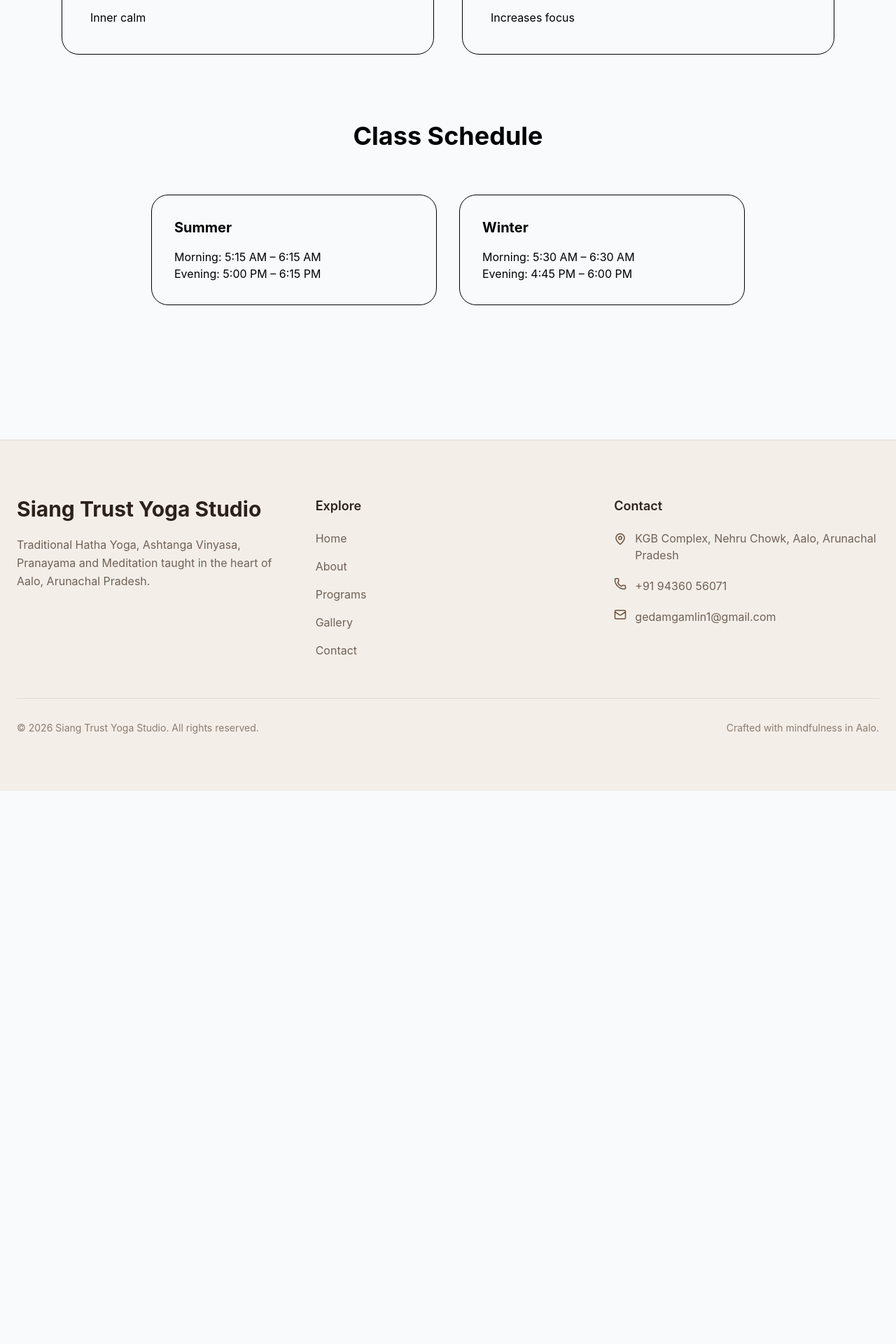
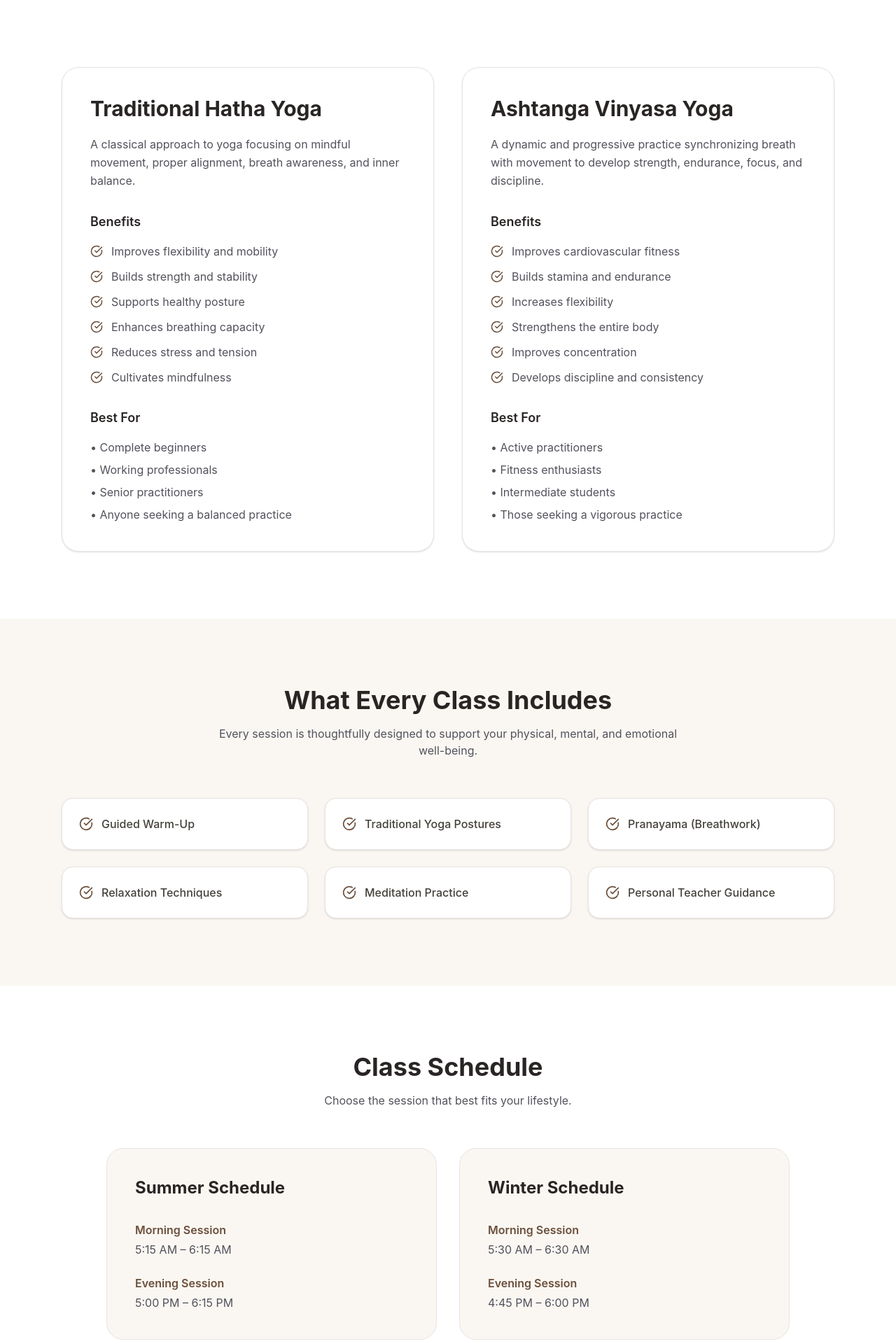
Before and after one commit to tunu7/siangtrust, a React (Vite) app: page /programs in a window 1280 px wide. Shown: the part 520-2440 px from the top of the page at 70% size. Before the commit the page ends 1650 px from the top, so only its background shows below. Built offline with nearby package versions, Linux system fonts and the light colour scheme.

Commit message:
programs page

```diff
--- a/src/pages/Programs.tsx
+++ b/src/pages/Programs.tsx
@@ -1,114 +1,276 @@
 import MainLayout from "../layouts/MainLayout";
+import { Helmet } from "react-helmet-async";
+import { Link } from "react-router-dom";
+import { motion } from "framer-motion";
+import { CheckCircle } from "lucide-react";
 
 function Programs() {
   return (
     <MainLayout>
+      <Helmet>
+        <title>Programs | Siang Trust Yoga Studio</title>
+      </Helmet>
 
-      <section className="pt-32 pb-24">
-        <div className="max-w-6xl mx-auto px-6">
+      {/* HERO SECTION */}
+      <section className="pt-36 pb-24 bg-[#FAF7F2]">
+        <div className="max-w-6xl mx-auto px-6 text-center">
+          <span className="text-[#6B4F3B] font-semibold uppercase tracking-wider">
+            Our Programs
+          </span>
 
-          <h1 className="text-5xl font-bold text-center">
-            Our Programs
+          <h1 className="text-5xl md:text-6xl font-bold mt-4 text-stone-800">
+            Traditional Yoga Practices for Modern Life
           </h1>
 
-          <p className="text-center mt-6 text-zinc-500">
-            Two complementary paths.
-            One sincere practice.
+          <p className="mt-8 text-lg text-zinc-600 max-w-3xl mx-auto leading-relaxed">
+            Strengthen your body, calm your mind, and cultivate lasting
+            well-being through authentic yoga practice. Whether you are a
+            beginner or an experienced practitioner, our classes provide a
+            structured path rooted in tradition and personal guidance.
           </p>
+        </div>
+      </section>
 
-          <div className="grid md:grid-cols-2 gap-10 mt-20">
-
+      {/* PROGRAMS */}
+      <section className="py-24 bg-white">
+        <div className="max-w-6xl mx-auto px-6">
+          <div className="grid lg:grid-cols-2 gap-10">
             <ProgramCard
               title="Traditional Hatha Yoga"
+              description="A classical approach to yoga focusing on mindful movement, proper alignment, breath awareness, and inner balance."
               benefits={[
-                "Improves flexibility",
-                "Builds strength",
-                "Enhances balance",
-                "Inner calm",
+                "Improves flexibility and mobility",
+                "Builds strength and stability",
+                "Supports healthy posture",
+                "Enhances breathing capacity",
+                "Reduces stress and tension",
+                "Cultivates mindfulness",
+              ]}
+              suitableFor={[
+                "Complete beginners",
+                "Working professionals",
+                "Senior practitioners",
+                "Anyone seeking a balanced practice",
               ]}
             />
 
             <ProgramCard
               title="Ashtanga Vinyasa Yoga"
+              description="A dynamic and progressive practice synchronizing breath with movement to develop strength, endurance, focus, and discipline."
               benefits={[
-                "Dynamic movement",
-                "Improves endurance",
-                "Builds stamina",
-                "Increases focus",
+                "Improves cardiovascular fitness",
+                "Builds stamina and endurance",
+                "Increases flexibility",
+                "Strengthens the entire body",
+                "Improves concentration",
+                "Develops discipline and consistency",
+              ]}
+              suitableFor={[
+                "Active practitioners",
+                "Fitness enthusiasts",
+                "Intermediate students",
+                "Those seeking a vigorous practice",
               ]}
             />
-
           </div>
-
         </div>
       </section>
 
-      <section className="pb-24">
-        <div className="max-w-4xl mx-auto px-6">
+      {/* CLASS INCLUDES */}
+      <section className="py-24 bg-[#FAF7F2]">
+        <div className="max-w-6xl mx-auto px-6 text-center">
+          <h2 className="text-4xl font-bold text-stone-800">
+            What Every Class Includes
+          </h2>
 
-          <h2 className="text-4xl font-bold text-center">
+          <p className="mt-4 text-zinc-600 max-w-2xl mx-auto">
+            Every session is thoughtfully designed to support your physical,
+            mental, and emotional well-being.
+          </p>
+
+          <div className="grid sm:grid-cols-2 lg:grid-cols-3 gap-6 mt-14">
+            <FeatureCard text="Guided Warm-Up" />
+            <FeatureCard text="Traditional Yoga Postures" />
+            <FeatureCard text="Pranayama (Breathwork)" />
+            <FeatureCard text="Relaxation Techniques" />
+            <FeatureCard text="Meditation Practice" />
+            <FeatureCard text="Personal Teacher Guidance" />
+          </div>
+        </div>
+      </section>
+
+      {/* SCHEDULE */}
+      <section className="py-24 bg-white">
+        <div className="max-w-5xl mx-auto px-6">
+          <h2 className="text-4xl font-bold text-center text-stone-800">
             Class Schedule
           </h2>
 
-          <div className="grid md:grid-cols-2 gap-8 mt-16">
+          <p className="text-center text-zinc-600 mt-4">
+            Choose the session that best fits your lifestyle.
+          </p>
 
-            <div className="border rounded-3xl p-8">
-              <h3 className="font-bold text-xl">
-                Summer
+          <div className="grid md:grid-cols-2 gap-8 mt-14">
+            <motion.div
+              whileHover={{ y: -5 }}
+              className="bg-[#FAF7F2] border border-stone-200 rounded-3xl p-10"
+            >
+              <h3 className="text-2xl font-bold text-stone-800">
+                Summer Schedule
               </h3>
 
-              <p className="mt-4">
-                Morning: 5:15 AM – 6:15 AM
+              <div className="mt-8 space-y-6">
+                <div>
+                  <p className="font-semibold text-[#6B4F3B]">
+                    Morning Session
                   </p>
-
-              <p>
-                Evening: 5:00 PM – 6:15 PM
+                  <p className="text-zinc-600 mt-1">
+                    5:15 AM – 6:15 AM
                   </p>
                 </div>
 
-            <div className="border rounded-3xl p-8">
-              <h3 className="font-bold text-xl">
-                Winter
+                <div>
+                  <p className="font-semibold text-[#6B4F3B]">
+                    Evening Session
+                  </p>
+                  <p className="text-zinc-600 mt-1">
+                    5:00 PM – 6:15 PM
+                  </p>
+                </div>
+              </div>
+            </motion.div>
+
+            <motion.div
+              whileHover={{ y: -5 }}
+              className="bg-[#FAF7F2] border border-stone-200 rounded-3xl p-10"
+            >
+              <h3 className="text-2xl font-bold text-stone-800">
+                Winter Schedule
               </h3>
 
-              <p className="mt-4">
-                Morning: 5:30 AM – 6:30 AM
+              <div className="mt-8 space-y-6">
+                <div>
+                  <p className="font-semibold text-[#6B4F3B]">
+                    Morning Session
                   </p>
-
-              <p>
-                Evening: 4:45 PM – 6:00 PM
+                  <p className="text-zinc-600 mt-1">
+                    5:30 AM – 6:30 AM
                   </p>
                 </div>
 
+                <div>
+                  <p className="font-semibold text-[#6B4F3B]">
+                    Evening Session
+                  </p>
+                  <p className="text-zinc-600 mt-1">
+                    4:45 PM – 6:00 PM
+                  </p>
                 </div>
-
+              </div>
+            </motion.div>
+          </div>
         </div>
       </section>
 
+      {/* CTA */}
+      <section className="py-24 bg-[#6B4F3B] text-white">
+        <div className="max-w-4xl mx-auto text-center px-6">
+          <h2 className="text-4xl md:text-5xl font-bold">
+            Ready to Begin Your Practice?
+          </h2>
+
+          <p className="mt-6 text-stone-200 text-lg max-w-2xl mx-auto">
+            Join our welcoming community and experience the transformative
+            benefits of authentic yoga practice through small class sizes,
+            personal guidance, and traditional teachings.
+          </p>
+
+          <Link
+            to="/contact"
+            className="inline-block mt-10 bg-white text-[#6B4F3B] hover:bg-stone-100 px-10 py-4 rounded-full font-semibold transition-all duration-300"
+          >
+            Book a Class
+          </Link>
+        </div>
+      </section>
     </MainLayout>
   );
 }
 
+/* PROGRAM CARD */
+
 function ProgramCard({
   title,
+  description,
   benefits,
+  suitableFor,
 }: {
   title: string;
+  description: string;
   benefits: string[];
+  suitableFor: string[];
 }) {
   return (
-    <div className="border rounded-3xl p-10">
-
-      <h3 className="text-3xl font-bold">
+    <motion.div
+      whileHover={{ y: -6 }}
+      className="bg-white rounded-3xl p-10 border border-stone-200 shadow-sm hover:shadow-xl transition-all duration-300"
+    >
+      <h3 className="text-3xl font-bold text-stone-800">
         {title}
       </h3>
 
-      <ul className="space-y-4 mt-8">
-        {benefits.map((item) => (
-          <li key={item}>{item}</li>
+      <p className="mt-5 text-zinc-600 leading-relaxed">
+        {description}
+      </p>
+
+      <div className="mt-8">
+        <h4 className="font-semibold text-lg text-stone-800">
+          Benefits
+        </h4>
+
+        <ul className="space-y-3 mt-4">
+          {benefits.map((benefit) => (
+            <li
+              key={benefit}
+              className="flex items-center gap-3 text-zinc-600"
+            >
+              <CheckCircle
+                size={18}
+                className="text-[#6B4F3B] shrink-0"
+              />
+              {benefit}
+            </li>
           ))}
         </ul>
+      </div>
 
+      <div className="mt-8">
+        <h4 className="font-semibold text-lg text-stone-800">
+          Best For
+        </h4>
+
+        <ul className="space-y-2 mt-4 text-zinc-600">
+          {suitableFor.map((item) => (
+            <li key={item}>• {item}</li>
+          ))}
+        </ul>
+      </div>
+    </motion.div>
+  );
+}
+
+/* FEATURE CARD */
+
+function FeatureCard({ text }: { text: string }) {
+  return (
+    <div className="bg-white border border-stone-200 rounded-2xl p-6 flex items-center gap-3 shadow-sm">
+      <CheckCircle
+        size={20}
+        className="text-[#6B4F3B] shrink-0"
+      />
+      <span className="font-medium text-stone-700">
+        {text}
+      </span>
     </div>
   );
 }
```
Lines whose indentation alone changed are shown as unchanged.
